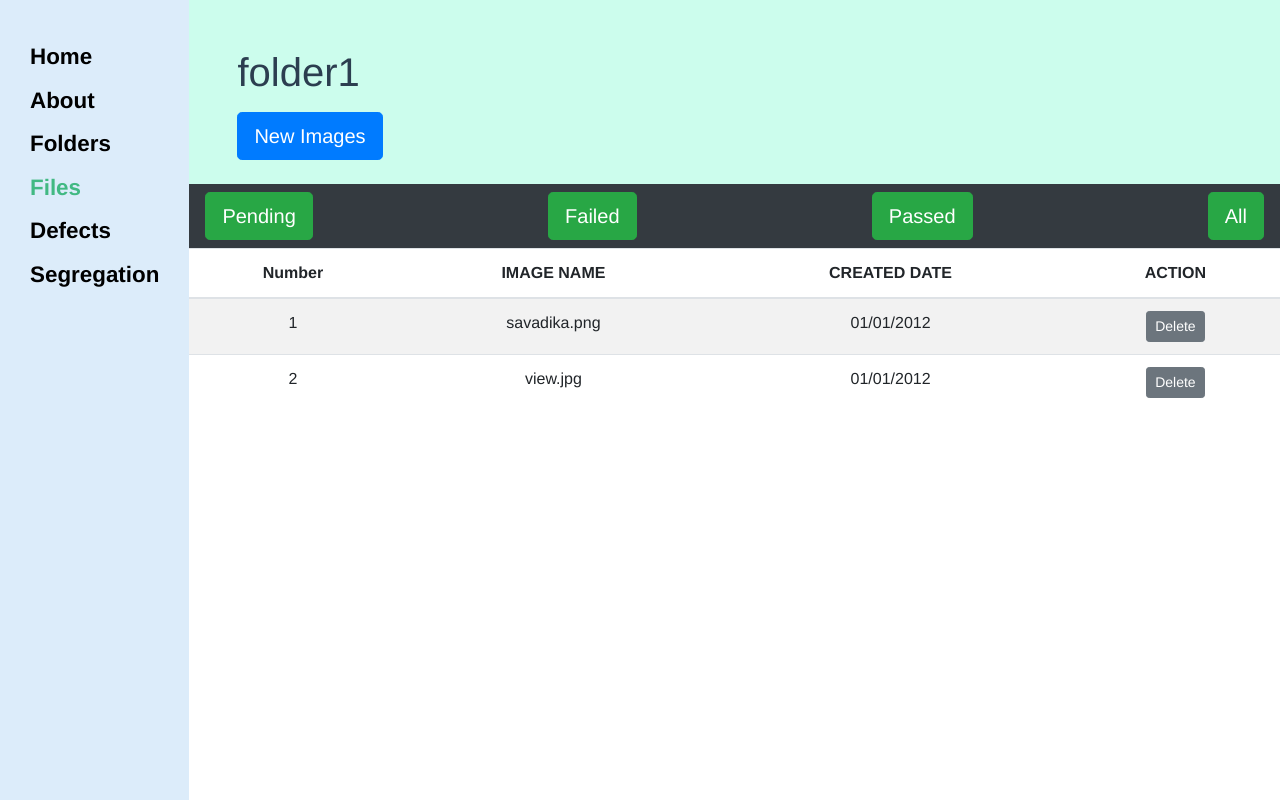
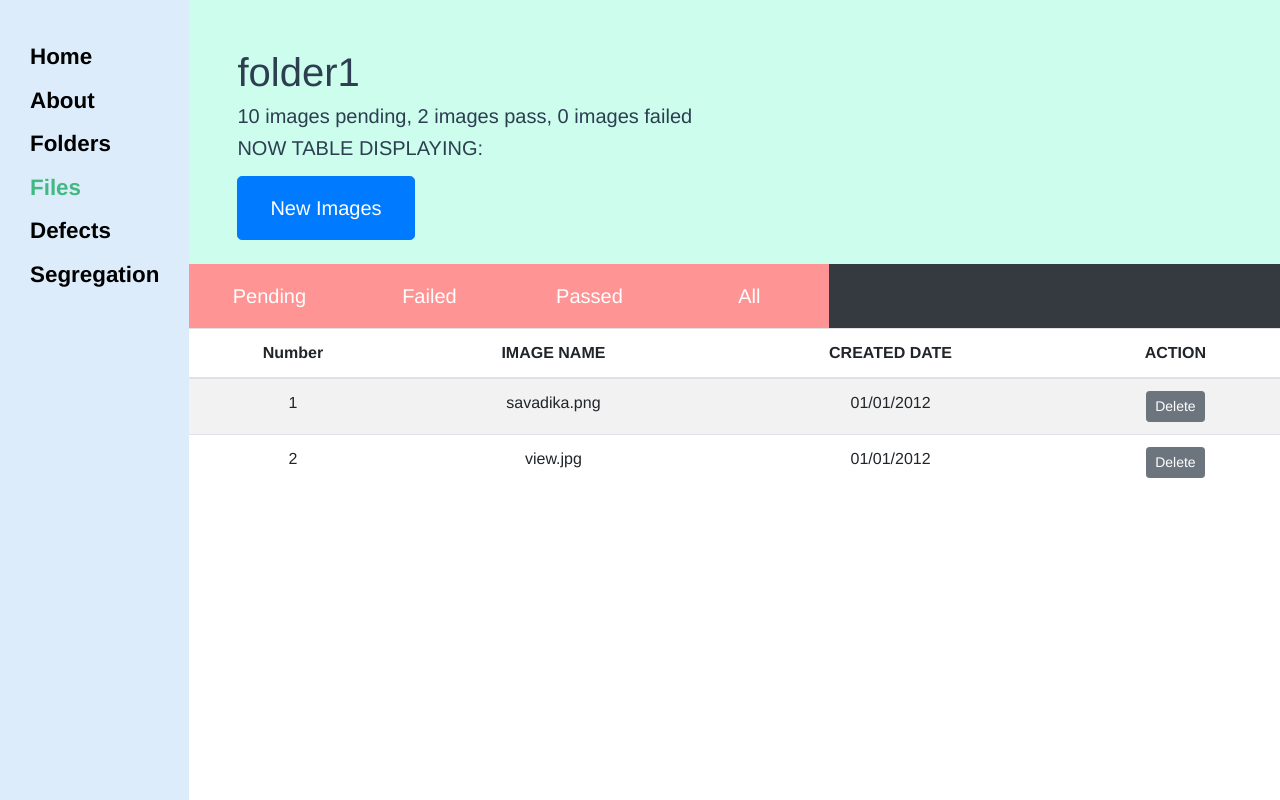
Before and after one commit to lingxiao14122/group9, a Vue app in the folder real-world-2.0/: page /#/files in a window 1280 px wide. Built offline with nearby package versions, Linux system fonts and the light colour scheme.

Commit message:
fix: update files.vue

```diff
--- a/real-world-2.0/src/views/Files.vue
+++ b/real-world-2.0/src/views/Files.vue
@@ -3,28 +3,33 @@
     <div class="d-flex bg-header pt-5 pb-4">
       <div class="flex-column ml-5 d-flex justify-content-start">
         <h1>folder1</h1>
+        <h5>10 images pending, 2 images pass, 0 images failed</h5>
+
+        <!-- NOW TABLE DISPLAYING is for debug only! not a feature! -->
+        <h5>NOW TABLE DISPLAYING: {{ tableIsDisplaying }}</h5>
+
         <button type="button" class="btn btn-primary btn-lg mt-2" @click="click_new_folder">New Images</button>
       </div>
     </div>
 
-<nav class="navbar navbar-dark bg-dark">
-  <!-- Navbar content -->
-   <button class="btn btn-success me-2 btn-lg" type="button" data-target="#Table" >Pending</button>
+    <nav class="bg-dark d-flex flex-row">
+      <!-- Button Tab content -->
+      <!-- <b-button-group> -->
+        <button class="btn btn-tabs btn-lg" type="button" @click="tabClicked(tabletab.pending)">Pending</button>
 
-          <button class="btn btn-success me-2 btn-lg" type="button">Failed</button>
+        <button class="btn btn-tabs btn-lg" type="button" @click="tabClicked(tabletab.failed)">Failed</button>
 
-          <button class="btn btn-success me-2 btn-lg" type="button">Passed</button>
+        <button class="btn btn-tabs btn-lg" type="button" @click="tabClicked(tabletab.passed)">Passed</button>
 
-          <button class="btn btn-success me-2 btn-lg" type="button">All</button>
+        <button class="btn btn-tabs btn-lg" type="button" @click="tabClicked(tabletab.all)">All</button>
 
-
-
+      <!-- </b-button-group> -->
     </nav>
 
     <div id="Table">
-      <b-table striped hover :items="items" :fields="fields" @row-clicked="clickHandler">
+      <b-table striped hover :items="items" :fields="fields" @row-clicked="rowClickHandler">
         <template #cell(action)>
-          <b-button size="sm" @click="click_detail_btn"> Delete </b-button>
+          <b-button size="sm" @click="click_action_btn"> Delete </b-button>
         </template>
       </b-table>
     </div>
@@ -41,19 +46,28 @@
         { Number: "2", IMAGE_NAME: "view.jpg", CREATED_DATE: "01/01/2012", ACTION: "bi bi-trash" },
       ],
       showLoading: false,
+      tableIsDisplaying: null,
+      tabletab: {
+        pending: "pending",
+        failed: "failed",
+        passed: "passed",
+        all: "all",
+      },
     };
   },
   methods: {
     click_new_folder() {
-      alert("new folder is clicked! this should open a dialog for user to select folder");
-      this.overlayBlocking()
+      alert("new image is clicked!");
     },
-    click_detail_btn: () => {
-      alert("YO 🥒🥒🥒🥒🥒🥒");
+    click_action_btn() {
+      alert("delete button clicked");
     },
-    overlayBlocking() {
-      this.showLoading = !this.showLoading;
-      this.$store.commit("overlayBlockingAppSwitch", this.showLoading);
+    rowClickHandler() {
+      alert("row clicked");
+    },
+    tabClicked: function (tabname) {
+      console.log(tabname);
+      this.tableIsDisplaying = tabname;
     },
   },
 };
@@ -61,10 +75,6 @@
 
 
 <style scoped>
-.btn:hover {
-  cursor: pointer;
-}
-
 .bg-header {
   background-color: rgb(204, 253, 237);
 }
@@ -72,4 +82,36 @@
 .flex-column {
   align-items: flex-start;
 }
+
+.btn-tabs {
+  color: #fff;
+  background-color: #ff9494;
+  /* background-color: #fc8c8c; */
+  border-radius: 0rem;
+  width: 10rem;
+}
+
+.btn-lg {
+  padding: 1rem 2rem;
+  font-size: 1.25rem;
+  line-height: 1.5;
+}
+
+  .btn:hover {
+    color: #fff;
+    background-color: #fc8181;
+    transform: translateY(-2px);
+    transition: 0.3s;
+    transition-timing-function: ease-in-out;
+  }
+
+.btn:focus {
+  box-shadow: 0 0 0 0 #ffc7c7;
+  background-color: #e76e6e;
+}
+
+/* .btn:focus {
+  box-shadow: 0 0 0 0 ;
+  background-color: #dd6060;
+} */
 </style>
```
Lines whose indentation alone changed are shown as unchanged.
